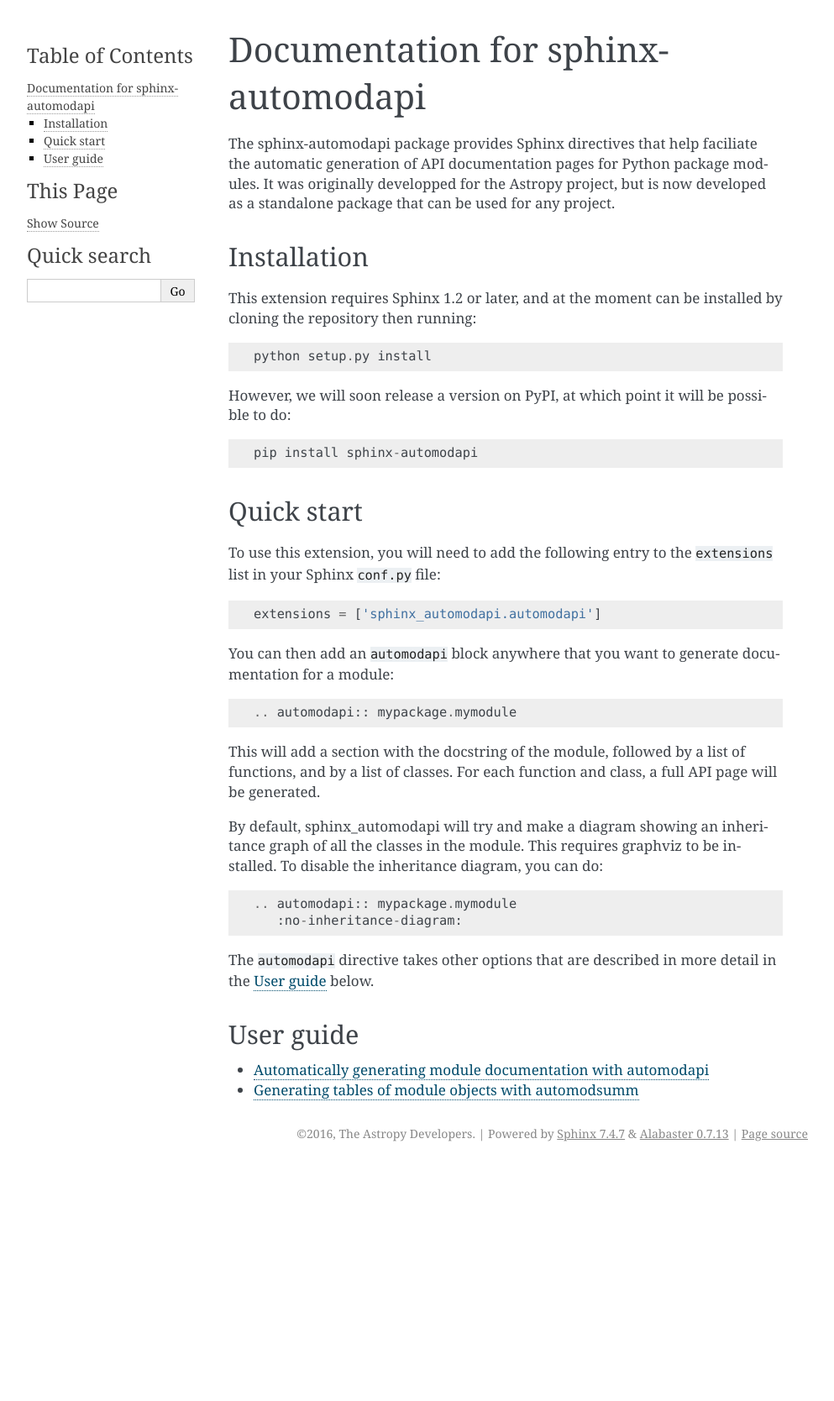
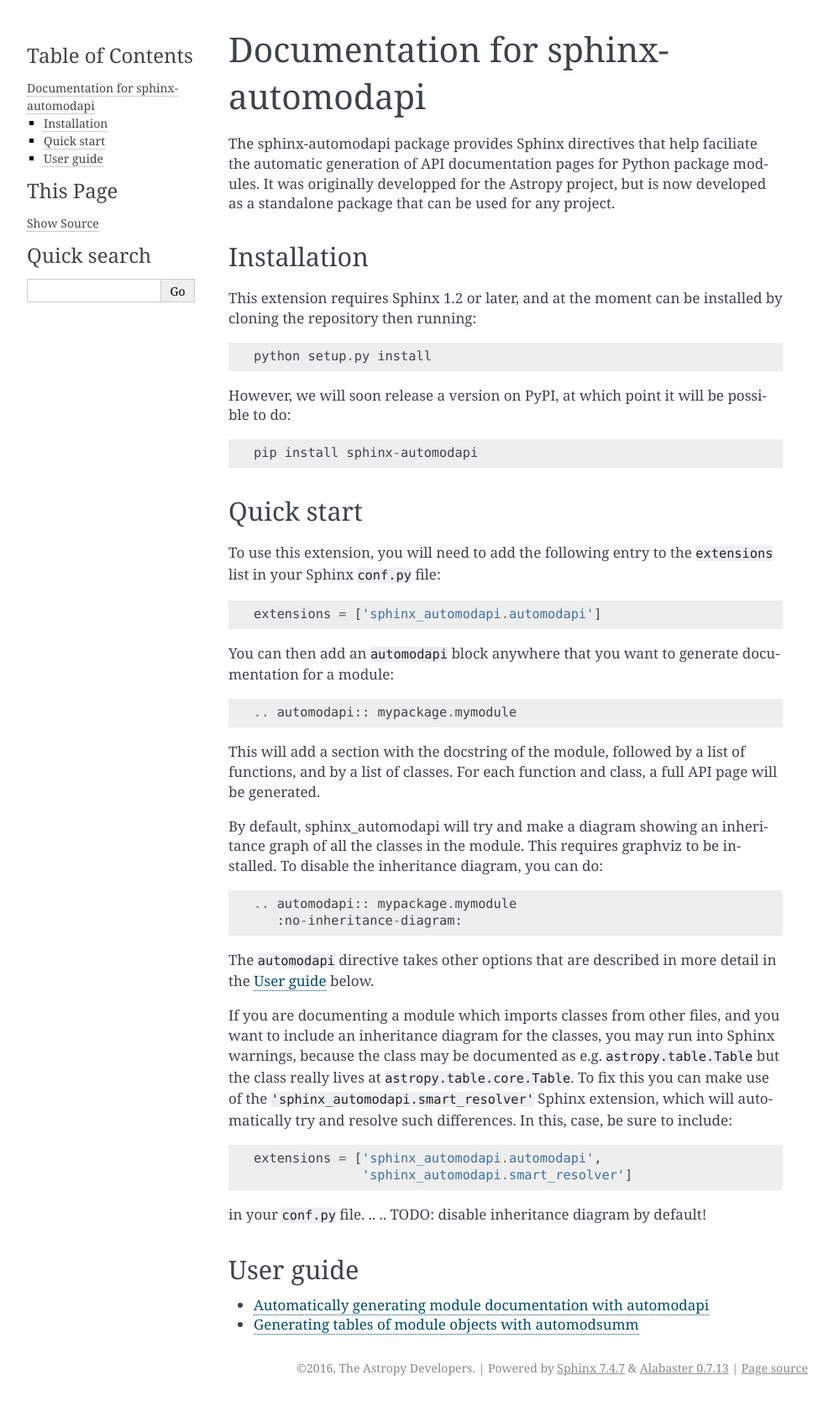
Before and after one commit to astropy/sphinx-automodapi, a Sphinx documentation site: the page built from docs/index.rst, in a window 1280 px wide. Shown: the whole page at 84% size, without its empty margins (148-1141 px from the left). Built offline with Sphinx 7.4.7, drawn with Linux system fonts in a browser that asks for light colours; before the commit the page ends 1389 px from its top, so only the background shows below that.

Commit message:
Mention that the smart_resolver is needed when making inheritance diagrams of classes and when classes are imported from a different file into a module

```diff
--- a/docs/index.rst
+++ b/docs/index.rst
@@ -50,9 +48,20 @@
 The ``automodapi`` directive takes other options that are described in more
 detail in the `User guide`_ below.
 
+If you are documenting a module which imports classes from other files, and you
+want to include an inheritance diagram for the classes, you may run into Sphinx
+warnings, because the class may be documented as e.g. ``astropy.table.Table``
+but the class really lives at ``astropy.table.core.Table``. To fix this you can
+make use of the ``'sphinx_automodapi.smart_resolver'`` Sphinx extension, which
+will automatically try and resolve such differences. In this, case, be sure to
+include::
+
+    extensions = ['sphinx_automodapi.automodapi',
+                  'sphinx_automodapi.smart_resolver']
+
+in your ``conf.py`` file.
+..
 .. TODO: disable inheritance diagram by default!
-
-.. TODO: mention about api directory being excluded
 
 User guide
 ----------
```
Also changed, not shown: other parts of docs/index.rst (+0 -2 lines), 10 other files.
